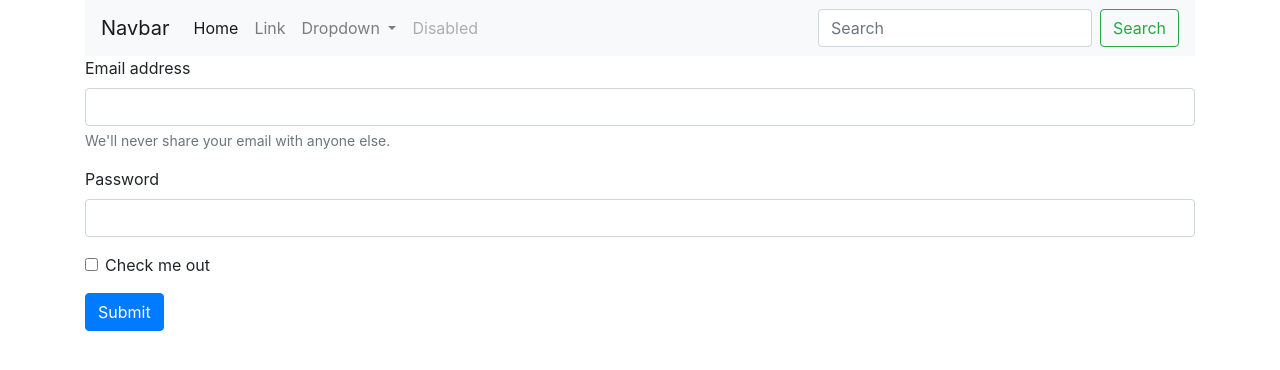
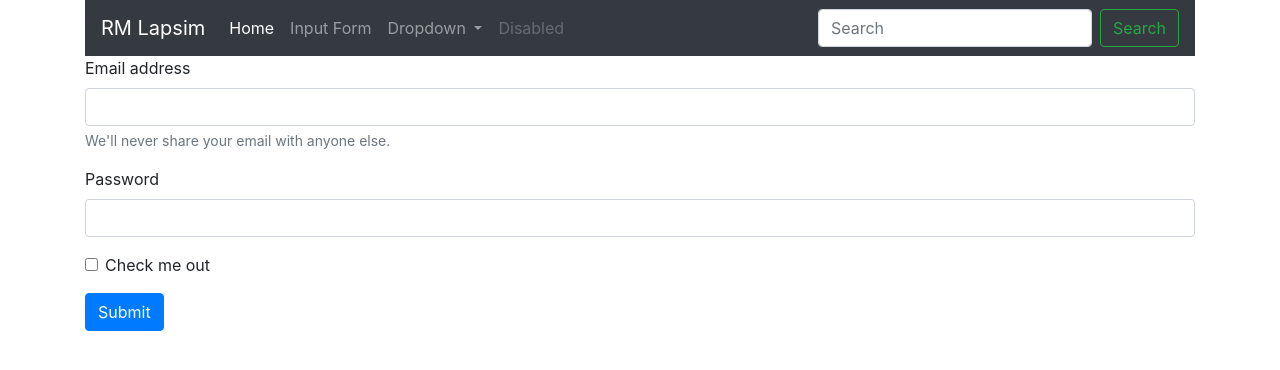
Before and after one commit to RensselaerMotorsport/LapSim, a Flask app: page / in a window 1280 px wide. Shown: the top 370 px of the page. Run offline with Flask 2, Linux system fonts and the light colour scheme.

Commit message:
Flask_development

```diff
--- a/app/app.py
+++ b/app/app.py
@@ -5,3 +5,7 @@ app = Flask(__name__)
 @app.route("/")
 def index():
     return render_template('basic.html')
+
+@app.route("/InputForm")
+def input_form():
+    return render_template('inputform.html')
--- a/app/templates/basic.html
+++ b/app/templates/basic.html
@@ -15,8 +15,8 @@
     <script src="https://cdn.jsdelivr.net/npm/jquery@3.5.1/dist/jquery.slim.min.js" integrity="sha384-DfXdz2htPH0lsSSs5nCTpuj/zy4C+OGpamoFVy38MVBnE+IbbVYUew+OrCXaRkfj" crossorigin="anonymous"></script>
     <script src="https://cdn.jsdelivr.net/npm/bootstrap@4.6.2/dist/js/bootstrap.bundle.min.js" integrity="sha384-Fy6S3B9q64WdZWQUiU+q4/2Lc9npb8tCaSX9FK7E8HnRr0Jz8D6OP9dO5Vg3Q9ct" crossorigin="anonymous"></script>
     <div class="container">
-    <nav class="navbar navbar-expand-lg navbar-light bg-light">
-      <a class="navbar-brand" href="#">Navbar</a>
+    <nav class="navbar navbar-expand-lg navbar-dark bg-dark">
+      <a class="navbar-brand" href="#">RM Lapsim</a>
       <button class="navbar-toggler" type="button" data-toggle="collapse" data-target="#navbarSupportedContent" aria-controls="navbarSupportedContent" aria-expanded="false" aria-label="Toggle navigation">
         <span class="navbar-toggler-icon"></span>
       </button>
@@ -27,7 +27,7 @@
             <a class="nav-link" href="#">Home <span class="sr-only">(current)</span></a>
           </li>
           <li class="nav-item">
-            <a class="nav-link" href="#">Link</a>
+            <a class="nav-link" href="#InputForm">Input Form</a>
           </li>
           <li class="nav-item dropdown">
             <a class="nav-link dropdown-toggle" href="#" role="button" data-toggle="dropdown" aria-expanded="false">
```
Also changed, not shown: app/templates/inputform.html (added).
